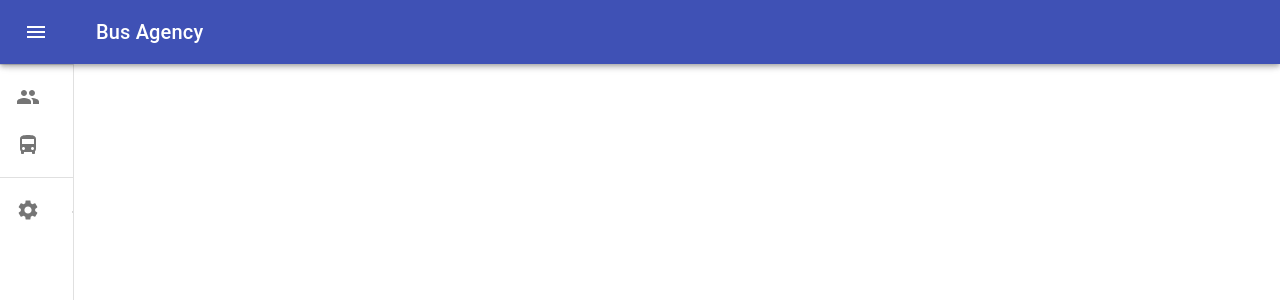
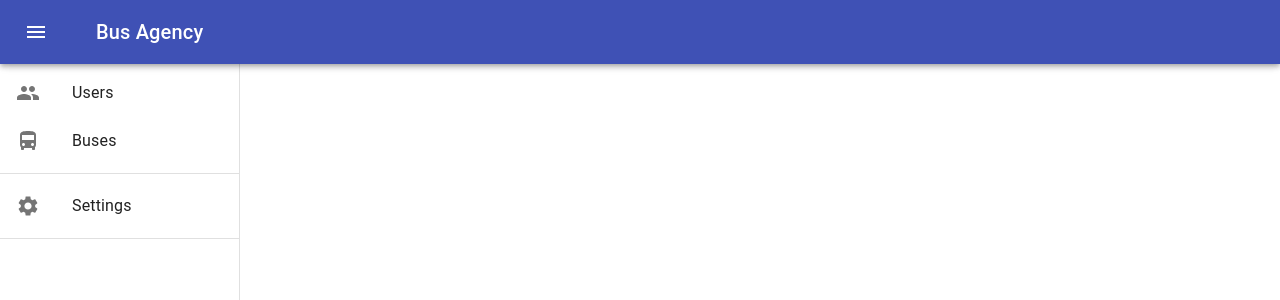
Before and after one commit to Sonika-gupta/bus-agency, a React (Create React App) app: page / in a window 1280 px wide. Shown: the top 300 px of the page. Built offline with nearby package versions, Linux system fonts and the light colour scheme.

Commit message:
Add Router

```diff
--- a/src/App.css
+++ b/src/App.css
@@ -1,38 +1,3 @@
 .App {
-  text-align: center;
+  display: flex;
 }
-
-.App-logo {
-  height: 40vmin;
-  pointer-events: none;
-}
-
-@media (prefers-reduced-motion: no-preference) {
-  .App-logo {
-    animation: App-logo-spin infinite 20s linear;
-  }
-}
-
-.App-header {
-  background-color: #282c34;
-  min-height: 100vh;
-  display: flex;
-  flex-direction: column;
-  align-items: center;
-  justify-content: center;
-  font-size: calc(10px + 2vmin);
-  color: white;
-}
-
-.App-link {
-  color: #61dafb;
-}
-
-@keyframes App-logo-spin {
-  from {
-    transform: rotate(0deg);
-  }
-  to {
-    transform: rotate(360deg);
-  }
-}
--- a/src/App.js
+++ b/src/App.js
@@ -1,43 +1,23 @@
-// import { BrowserRouter as Router, Switch, Route, Link } from 'react-router-dom'
-import './App.css'
+import { BrowserRouter as Router, Switch, Route } from 'react-router-dom'
 import TitleBar from './components/TitleBar'
 import SideBar from './components/SideBar'
-import React from 'react'
-import { makeStyles } from '@material-ui/core/styles'
-import { useState } from 'react'
-
-const useStyles = makeStyles(theme => ({
-  root: {
-    display: 'flex'
-  },
-  hide: {
-    display: 'none'
-  },
-  toolbar: {
-    // necessary for content to be below app bar
-    ...theme.mixins.toolbar
-  },
-  content: {
-    flexGrow: 1,
-    padding: theme.spacing(3)
-  }
-}))
+import BusList from './components/BusList'
+import './App.css'
 
 export default function App () {
-  const classes = useStyles()
-  const [open, setOpen] = useState(false)
-
-  const handleDrawerToggle = () => {
-    setOpen(!open)
-  }
-
   return (
-    <div className={classes.root}>
-      <TitleBar toggleDrawer={handleDrawerToggle} />
-      <SideBar open={open} toggleDrawer={handleDrawerToggle} />
-      <main className={classes.content}>
-        <div className={classes.toolbar} />
-      </main>
+    <div className='App'>
+      <TitleBar />
+      <div className='main'>
+        <SideBar />
+        <Router>
+          <Switch>
+            <Route path='/buses'>
+              <BusList />
+            </Route>
+          </Switch>
+        </Router>
+      </div>
     </div>
   )
 }
--- /dev/null
+++ b/src/components/CompanyLogo.js
@@ -0,0 +1,13 @@
+import { Typography } from '@material-ui/core'
+
+const style = {
+  margin: 'auto'
+}
+
+export default function CompanyLogo () {
+  return (
+    <Typography variant='h6' noWrap>
+      Bus Agency
+    </Typography>
+  )
+}
--- a/src/components/SideBar.js
+++ b/src/components/SideBar.js
@@ -1,3 +1,4 @@
+import { BrowserRouter as Router, NavLink as Link } from 'react-router-dom'
 import {
   makeStyles,
   Divider,
@@ -7,85 +8,82 @@ import {
   ListItemText,
   ListItemIcon
 } from '@material-ui/core'
-import GroupIcon from '@material-ui/icons/Group'
-import DirectionsBusIcon from '@material-ui/icons/DirectionsBus'
-import SettingsIcon from '@material-ui/icons/Settings'
-import clsx from 'clsx'
-const drawerWidth = 240
+import { Group, DirectionsBus, Settings } from '@material-ui/icons'
+import { createMuiTheme, ThemeProvider } from '@material-ui/core/styles'
+import ScopedCssBaseline from '@material-ui/core/ScopedCssBaseline'
 
+const theme = createMuiTheme({
+  palette: {
+    // type: 'dark'
+  }
+})
 const useStyles = makeStyles(theme => ({
-  toolbar: {
-    // necessary for content to be below app bar
-    ...theme.mixins.toolbar
+  drawerPaper: {
+    width: 240,
+    paddingTop: 60
   },
-  drawer: {
-    width: drawerWidth,
-    flexShrink: 0,
-    whiteSpace: 'nowrap',
-    paddingTop: '60px'
+  text: {
+    textTransform: 'capitalize'
   },
-  drawerOpen: {
-    width: drawerWidth,
-    transition: theme.transitions.create('width', {
-      easing: theme.transitions.easing.sharp,
-      duration: theme.transitions.duration.enteringScreen
-    })
-  },
-  drawerClose: {
-    transition: theme.transitions.create('width', {
-      easing: theme.transitions.easing.sharp,
-      duration: theme.transitions.duration.leavingScreen
-    }),
-    overflowX: 'hidden',
-    width: theme.spacing(7) + 1,
-    [theme.breakpoints.up('sm')]: {
-      width: theme.spacing(9) + 1
-    }
+  selected: {
+    all: 'inherit',
+    backgroundColor: theme.palette.action.focus
   }
 }))
-export default function SideBar ({ open, toggleDrawer }) {
+
+const mainMenu = [
+  {
+    title: 'users',
+    icon: <Group />
+  },
+  {
+    title: 'buses',
+    icon: <DirectionsBus />
+  }
+]
+
+const userMenu = [
+  {
+    title: 'settings',
+    icon: <Settings />
+  }
+]
+
+const partitions = [mainMenu, userMenu]
+export default function SideBar () {
   const classes = useStyles()
   return (
-    <Drawer
-      variant='permanent'
-      className={clsx(classes.drawer, {
-        [classes.drawerOpen]: open,
-        [classes.drawerClose]: !open
-      })}
-      classes={{
-        paper: clsx({
-          [classes.drawerOpen]: open,
-          [classes.drawerClose]: !open
-        })
-      }}
-      onMouseOver={toggleDrawer}
-      onMouseOut={toggleDrawer}
-    >
-      <div className={classes.toolbar} />
-      <Divider />
-      <List>
-        <ListItem button key='Users'>
-          <ListItemIcon>
-            <GroupIcon></GroupIcon>
-          </ListItemIcon>
-          <ListItemText primary='Users' />
-        </ListItem>
-        <ListItem button key='Buses'>
-          <ListItemIcon>
-            <DirectionsBusIcon></DirectionsBusIcon>
-          </ListItemIcon>
-          <ListItemText primary='Buses' />
-        </ListItem>
-      </List>
-      <Divider />
-      <List>
-        <ListItem button key='Settings'>
-          <ListItemIcon>
-            <SettingsIcon />
-          </ListItemIcon>
-          <ListItemText primary='Settings' />
-        </ListItem>
-      </List>
-    </Drawer>
+    <ThemeProvider theme={theme}>
+      <ScopedCssBaseline>
+        <Drawer variant='permanent' classes={{ paper: classes.drawerPaper }}>
+          <Divider />
+          <Router>
+            {partitions.map((menu, i) => (
+              <div key={i}>
+                <List>
+                  {menu.map(({ title, icon }) => (
+                    <Link
+                      to={`/${title}`}
+                      activeClassName={classes.selected}
+                      style={{ textDecoration: 'none', color: 'inherit' }}
+                      key={title}
+                    >
+                      <ListItem button>
+                        <ListItemIcon>{icon}</ListItemIcon>
+                        <ListItemText
+                          primary={title}
+                          className={classes.text}
+                        />
+                      </ListItem>
+                    </Link>
+                  ))}
+                </List>
+                <Divider />
+              </div>
+            ))}
+          </Router>
+        </Drawer>
+      </ScopedCssBaseline>
+    </ThemeProvider>
   )
 }
--- a/src/components/TitleBar.js
+++ b/src/components/TitleBar.js
@@ -6,6 +6,7 @@ import {
   Typography
 } from '@material-ui/core'
 import MenuIcon from '@material-ui/icons/Menu'
+import CompanyLogo from './CompanyLogo'
 
 const useStyles = makeStyles(theme => ({
   appBar: {
@@ -33,9 +34,7 @@ export default function TitleBar ({ toggleDrawer }) {
         >
           <MenuIcon />
         </IconButton>
-        <Typography variant='h6' noWrap>
-          Bus Agency
-        </Typography>
+        <CompanyLogo />
       </Toolbar>
     </AppBar>
   )
```
Also changed, not shown: 2 other files (tests, documents, lock files or other folders).
